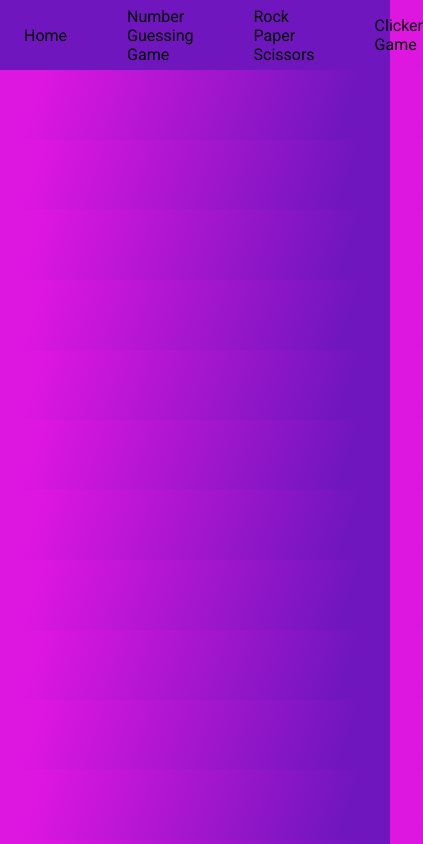
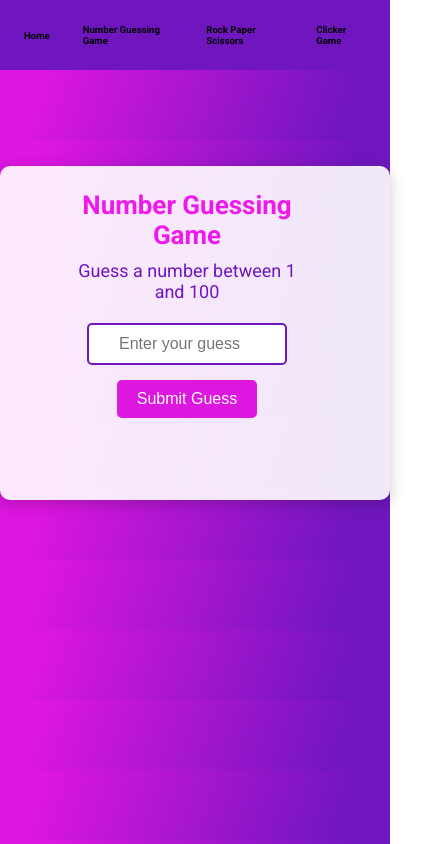
Before and after one commit to Revou-FSSE-Oct25/milestone-2-DanuRenmiWijaya, a plain HTML site: page Number-Guessing-Page/number-guessing-game.html in a window 390 px wide. Shown: the whole page, 423 px wide, since content can reach past the window. Drawn offline with Linux system fonts and the light colour scheme.

Commit message:
feat: adding responsive web page

```diff
--- a/Number-Guessing-Page/number-guessing-game.css
+++ b/Number-Guessing-Page/number-guessing-game.css
@@ -111,17 +111,25 @@ a {
     color: #dd16e0;
 }
 
-/* .hamburger {
-    display: none;
-    cursor: pointer;
+@media (max-width: 768px) {
+
+.container {
+    max-width: 600px;
+    margin: 0 auto;
+    padding: 20px;
+    background: rgba(255, 255, 255, 0.9);
+    border-radius: 10px;
+    position: fixed;
+    box-shadow: 0 4px 15px rgba(0, 0, 0, 0.2);
+    text-align: center;
+    padding: 1.5rem 5rem 0 4rem;
+    margin: 6rem 0 0 0;
+}.nav-menu{
+    display: flex;
+    justify-content: space-between;
+    align-items: center;
+    gap: 33px;
+    font-size: 0.6rem;
+    font-weight: bolder;
 }
-
-.bar{
-    display: block;
-    width: 25px;
-    height: 3px;
-    margin: 5px auto;
-    -webkit-transition: all 0.3s ease;
-    transition: all 0.3s ease;
-    background-color: #fff;
-} */
+}
```
